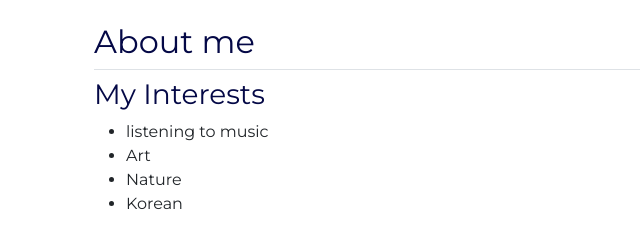
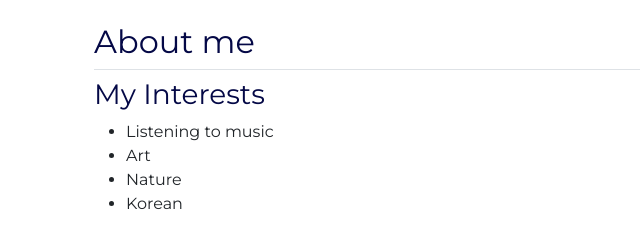
Before and after one commit to ViditaVM/MyResume, a plain HTML site: page index.html in a window 1280 px wide. Shown: the part 1440-1669 px from the top of the page, 0-640 px from the left. Drawn offline with nearby package versions, Linux system fonts and the light colour scheme.

Commit message:
Update index.html

```diff
--- a/index.html
+++ b/index.html
@@ -116,7 +116,7 @@
         <div>
             <h3>My Interests</h3>
             <ul>
-                <li>listening to music</li>
+                <li>Listening to music</li>
                 <li>Art</li>
                 <li>Nature</li>
                 <li>Korean</li>
```
